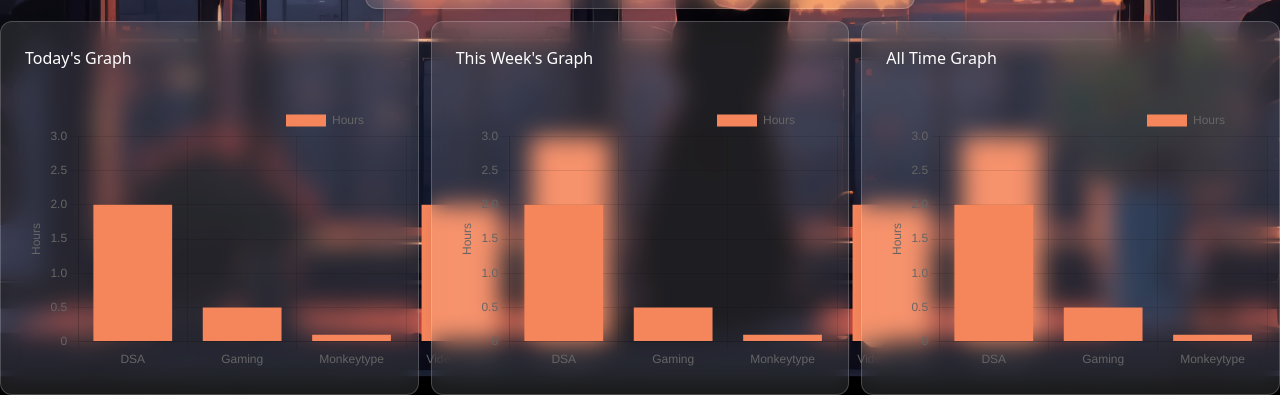
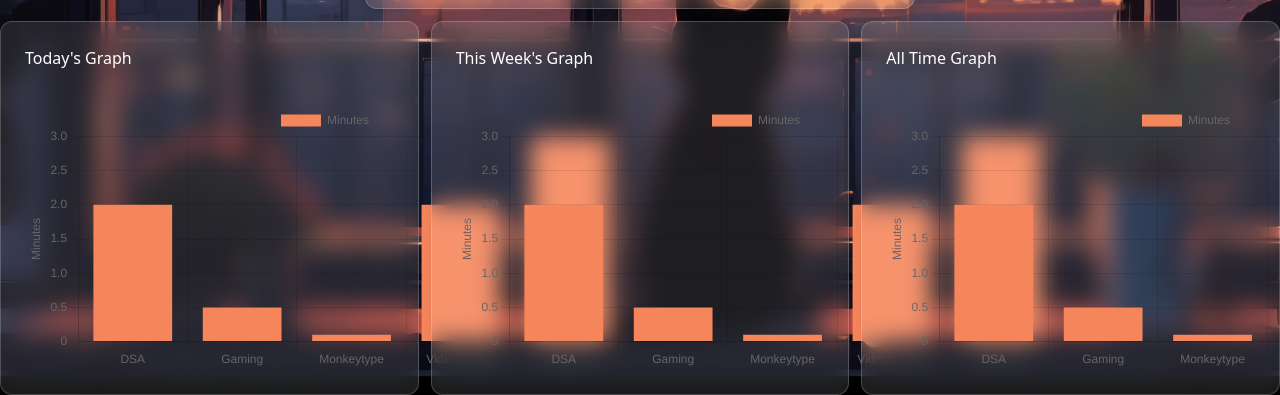
Before and after one commit to ankitsensei/Focustation, a React (Vite) app: page / in a window 1280 px wide. Shown: the part 421-816 px from the top of the page. Built offline with nearby package versions, Linux system fonts and the light colour scheme.

Commit message:
update: graphs shows minutes not hours

```diff
--- a/src/comps/AllTimeGraph.tsx
+++ b/src/comps/AllTimeGraph.tsx
@@ -19,7 +19,7 @@ const AllTimeGraph = () => {
         labels: ["DSA", "Gaming", "Monkeytype", "Video editing", "Web Dev"],
         datasets: [
             {
-                label: "Hours",
+                label: "Minutes",
                 data: [2, 0.5, 0.1, 2, 3],
                 backgroundColor: "#f5865c",
             },
@@ -40,7 +40,7 @@ const AllTimeGraph = () => {
         scales: {
             y: {
                 beginAtZero: true,
-                title: { display: true, text: "Hours" },
+                title: { display: true, text: "Minutes" },
             },
         },
     };
--- a/src/comps/DayGraph.tsx
+++ b/src/comps/DayGraph.tsx
@@ -19,7 +19,7 @@ const DayGraph = () => {
         labels: ["DSA", "Gaming", "Monkeytype", "Video editing", "Web Dev"],
         datasets: [
             {
-                label: "Hours",
+                label: "Minutes",
                 data: [2, 0.5, 0.1, 2, 3],
                 backgroundColor: "#f5865c",
             },
@@ -40,7 +40,7 @@ const DayGraph = () => {
         scales: {
             y: {
                 beginAtZero: true,
-                title: { display: true, text: "Hours" },
+                title: { display: true, text: "Minutes" },
             },
         },
     };
--- a/src/comps/WeekGraph.tsx
+++ b/src/comps/WeekGraph.tsx
@@ -19,7 +19,7 @@ const WeekGraph = () => {
         labels: ["DSA", "Gaming", "Monkeytype", "Video editing", "Web Dev"],
         datasets: [
             {
-                label: "Hours",
+                label: "Minutes",
                 data: [2, 0.5, 0.1, 2, 3],
                 backgroundColor: "#f5865c",
             },
@@ -40,7 +40,7 @@ const WeekGraph = () => {
         scales: {
             y: {
                 beginAtZero: true,
-                title: { display: true, text: "Hours" },
+                title: { display: true, text: "Minutes" },
             },
         },
     };
```
